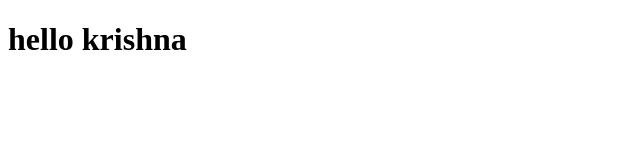
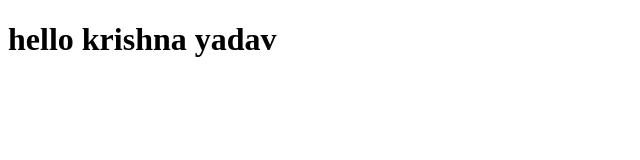
Before and after one commit to KrishnaNandan01/10x-practice-repo, a plain HTML site: page index.html in a window 1280 px wide. Shown: the whole page, without its empty margins (0-640 px from the left). Drawn offline with Linux system fonts and the light colour scheme.

Commit message:
my file changeg

```diff
--- a/index.html
+++ b/index.html
@@ -7,7 +7,7 @@
     <title>Document</title>
 </head>
 <body>
-    <h1>hello krishna</h1>
+    <h1>hello krishna yadav</h1>
 
 </body>
 </html>
```
